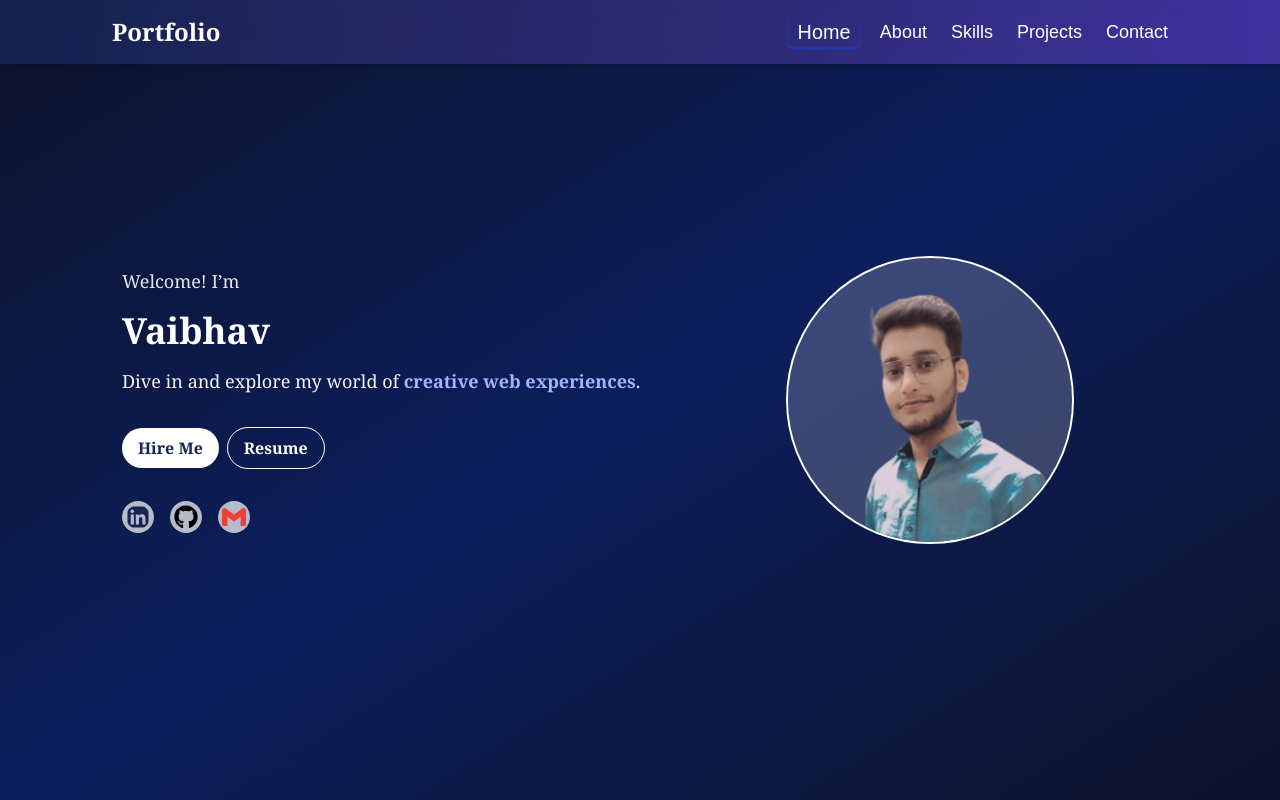
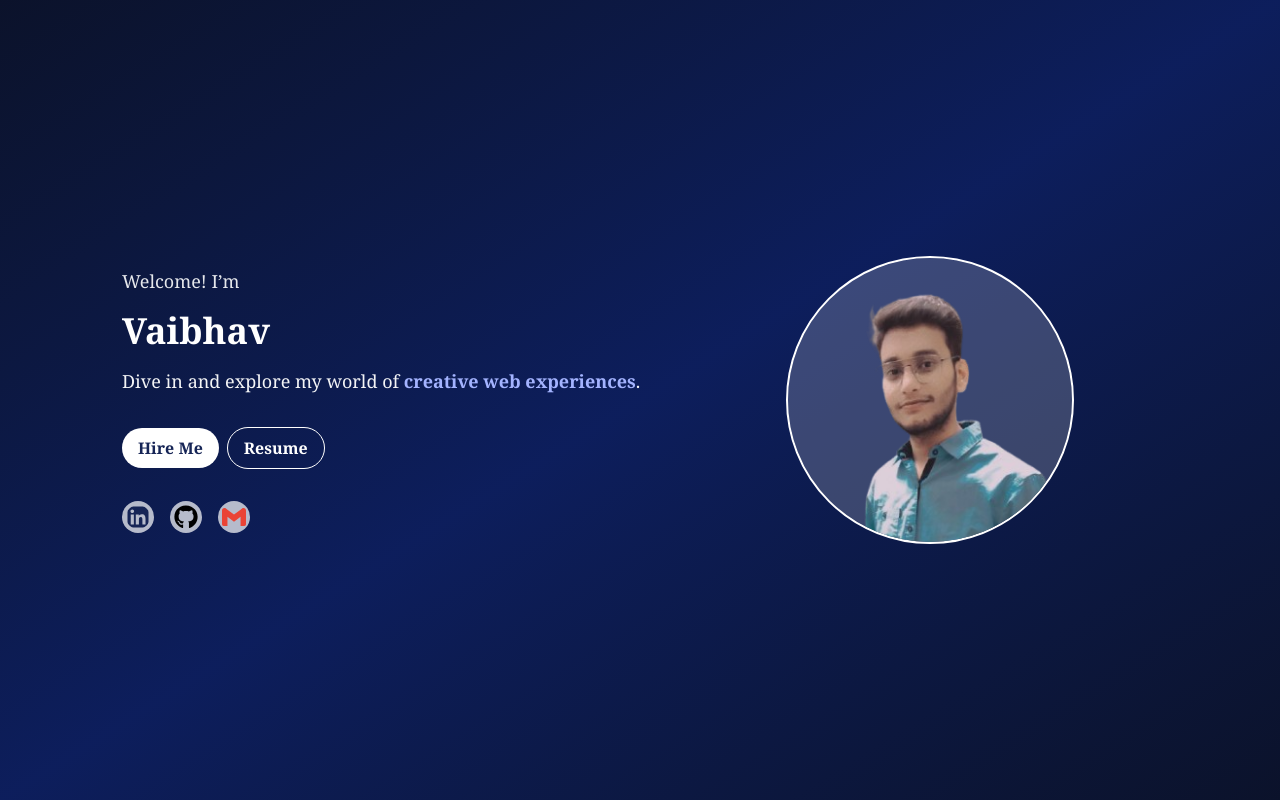
Before and after one commit to vsVaibhav07/Portfolio, a Next.js app: page / in a window 1280 px wide. Shown: the top 800 px of the page. Built offline with nearby package versions, Linux system fonts and the light colour scheme.

Commit message:
Updated nav

```diff
--- a/src/app/globals.css
+++ b/src/app/globals.css
@@ -25,5 +25,5 @@ body {
   font-family: Arial, Helvetica, sans-serif;
 }
 .container-x {
-  @apply px-4 sm:px-6 md:px-10 lg:px-20 xl:px-28;
+  @apply mx-auto px-4 sm:px-6 md:px-10 lg:px-20 xl:px-28;
 }
--- a/src/app/layout.tsx
+++ b/src/app/layout.tsx
@@ -29,7 +29,7 @@ export default function RootLayout({
     <html lang="en">
       <link rel="icon" href="favicon.jpg" />
       <body
-        className={`${geistSans.variable} ${geistMono.variable} antialiased scroll-smooth`}
+        className={`${geistSans.variable} ${geistMono.variable} antialiased scroll-smooth p-0 m-0 w-full `}
       >
         {children}
       </body>
--- a/src/app/page.tsx
+++ b/src/app/page.tsx
@@ -1,7 +1,7 @@
 import About from "@/components/About";
 import Contact from "@/components/Contact";
 import Hero from "@/components/Hero";
-import Navbar from "@/components/Navbar";
+// import Navbar from "@/components/Navbar";
 import Projects from "@/components/Projects";
 import Skills from "@/components/Skills";
 
@@ -10,7 +10,7 @@ import Skills from "@/components/Skills";
 export default function Home() {
   return (
     <main className="bg-black flex flex-col gap-1 w-full text-white">
-      <Navbar />
+      {/* <Navbar /> */}
       <Hero />
       <About />
       <Skills />
```
